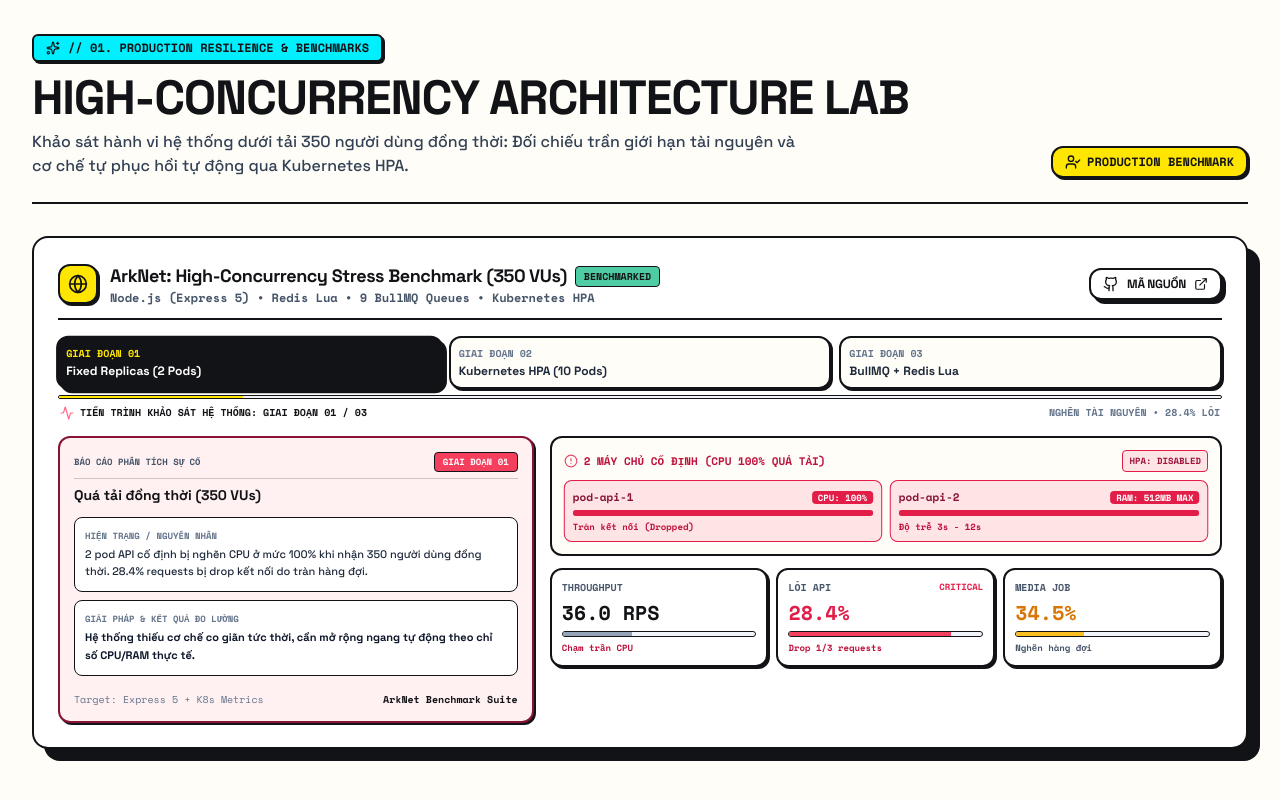
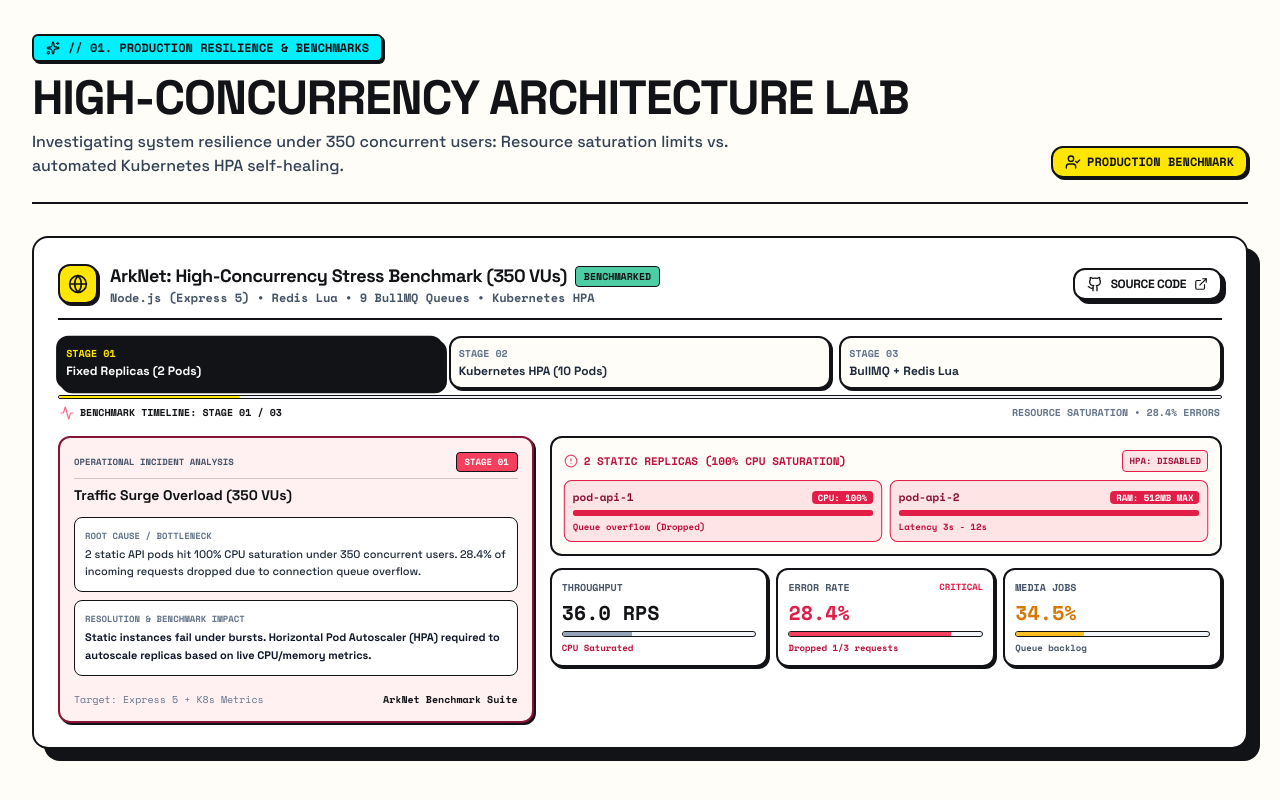
Before and after one commit to wokovn/wokovn.github.io, a React (Vite) app: page / in a window 1280 px wide. Shown: the part 734-1534 px from the top of the page. Built offline with nearby package versions, Linux system fonts and the light colour scheme.

Commit message:
fix(i18n): unify 100% of portfolio language to professional English across all components and data

```diff
--- a/src/components/NeobrutalSystems.jsx
+++ b/src/components/NeobrutalSystems.jsx
@@ -34,7 +34,7 @@ export default function NeobrutalSystems() {
               HIGH-CONCURRENCY ARCHITECTURE LAB
             </h2>
             <p className="text-sm sm:text-base text-slate-700 mt-2 max-w-3xl font-medium">
-              Khảo sát hành vi hệ thống dưới tải 350 người dùng đồng thời: Đối chiếu trần giới hạn tài nguyên và cơ chế tự phục hồi tự động qua Kubernetes HPA.
+              Investigating system resilience under 350 concurrent users: Resource saturation limits vs. automated Kubernetes HPA self-healing.
             </p>
           </div>
 
--- a/src/components/systems/ArkNetStressLab.jsx
+++ b/src/components/systems/ArkNetStressLab.jsx
@@ -39,33 +39,33 @@ export default function ArkNetStressLab({ arknet }) {
   const stages = [
     {
       id: 0,
-      badge: "GIAI ĐOẠN 01",
+      badge: "STAGE 01",
       title: "Fixed Replicas (2 Pods)",
-      statusLabel: "NGHẼN TÀI NGUYÊN • 28.4% LỖI",
+      statusLabel: "RESOURCE SATURATION • 28.4% ERRORS",
       statusColor: "bg-rose-500 text-white",
-      incidentTitle: "Quá tải đồng thời (350 VUs)",
-      problem: "2 pod API cố định bị nghẽn CPU ở mức 100% khi nhận 350 người dùng đồng thời. 28.4% requests bị drop kết nối do tràn hàng đợi.",
-      resolution: "Hệ thống thiếu cơ chế co giãn tức thời, cần mở rộng ngang tự động theo chỉ số CPU/RAM thực tế."
+      incidentTitle: "Traffic Surge Overload (350 VUs)",
+      problem: "2 static API pods hit 100% CPU saturation under 350 concurrent users. 28.4% of incoming requests dropped due to connection queue overflow.",
+      resolution: "Static instances fail under bursts. Horizontal Pod Autoscaler (HPA) required to autoscale replicas based on live CPU/memory metrics."
     },
     {
       id: 1,
-      badge: "GIAI ĐOẠN 02",
+      badge: "STAGE 02",
       title: "Kubernetes HPA (10 Pods)",
-      statusLabel: "TỰ ĐỘNG BUNG 10 PODS • TĂNG 242%",
+      statusLabel: "10 REPLICAS AUTOSCALED • +242% BOOST",
       statusColor: "bg-neo-green text-[#121316]",
-      incidentTitle: "Tự động co giãn theo tải thực tế",
-      problem: "Cấu hình Horizontal Pod Autoscaler (HPA) giám sát CPU/RAM qua Metrics Server, kích hoạt mở rộng từ 2 lên 10 pods trong vài giây.",
-      resolution: "Thông lượng tăng 2.42x (87.2 RPS), tỷ lệ lỗi triệt tiêu về 0.8%, xử lý an toàn hơn 158,000 lượt requests."
+      incidentTitle: "Elastic Workload Autoscaling",
+      problem: "Horizontal Pod Autoscaler monitors CPU/RAM via Kubernetes Metrics Server, scaling from 2 to 10 pods within seconds.",
+      resolution: "Throughput boosted 2.42x to 87.2 RPS, error rate dropped to 0.8%, safely serving 158,000+ total requests."
     },
     {
       id: 2,
-      badge: "GIAI ĐOẠN 03",
+      badge: "STAGE 03",
       title: "BullMQ + Redis Lua",
-      statusLabel: "PHÂN TÁCH XỬ LÝ NỀN",
+      statusLabel: "DECOUPLED ASYNC WORKERS",
       statusColor: "bg-neo-yellow text-[#121316]",
-      incidentTitle: "Phân tách tác vụ nặng khỏi luồng chính",
-      problem: "Tác vụ đồng bộ bài viết, like/comment, và xử lý media nếu xử lý trực tiếp trên HTTP thread sẽ gây block event-loop.",
-      resolution: "Tách sang 9 worker queues độc lập qua BullMQ; tính điểm xu hướng suy giảm theo thời gian qua Redis Lua nguyên tử (<1ms)."
+      incidentTitle: "Isolating Heavy Workloads from Main Thread",
+      problem: "Feed fanout, ranking computations, and media transcoding on the HTTP thread would block the Node.js event loop.",
+      resolution: "Offloaded heavy tasks to 9 BullMQ worker queues; executed atomic time-decay ranking scripts directly in Redis via Lua (<1ms)."
     }
   ];
 
@@ -128,7 +128,7 @@ export default function ArkNetStressLab({ arknet }) {
                   className="neo-btn-secondary text-xs py-1.5 px-3 self-start sm:self-auto"
                 >
                   <GithubIcon className="w-4 h-4" />
-                  <span>MÃ NGUỒN</span>
+                  <span>SOURCE CODE</span>
                   <ExternalLink className="w-3.5 h-3.5" />
                 </a>
               )}
@@ -174,7 +174,7 @@ export default function ArkNetStressLab({ arknet }) {
               <div className="flex items-center justify-between text-[10px] font-mono font-bold text-slate-500 px-0.5">
                 <span className="flex items-center gap-1.5 text-[#121316]">
                   <Activity className="w-3.5 h-3.5 text-neo-pink" />
-                  <span>TIẾN TRÌNH KHẢO SÁT HỆ THỐNG: GIAI ĐOẠN 0{arkStage + 1} / 03</span>
+                  <span>BENCHMARK TIMELINE: STAGE 0{arkStage + 1} / 03</span>
                 </span>
                 <span>{stages[arkStage].statusLabel}</span>
               </div>
@@ -203,7 +203,7 @@ export default function ArkNetStressLab({ arknet }) {
                     <div className="space-y-1.5">
                       <div className="flex items-center justify-between gap-2 border-b border-[#121316]/20 pb-1.5">
                         <span className="text-[9px] font-mono font-black text-slate-600 uppercase">
-                          BÁO CÁO PHÂN TÍCH SỰ CỐ
+                          OPERATIONAL INCIDENT ANALYSIS
                         </span>
                         <span className={`px-2 py-0.5 rounded border border-[#121316] font-mono text-[9px] font-black shadow-neo-xs ${stages[arkStage].statusColor}`}>
                           {stages[arkStage].badge}
@@ -217,7 +217,7 @@ export default function ArkNetStressLab({ arknet }) {
                     <div className="space-y-2 text-xs">
                       <div className="p-2.5 rounded-lg bg-white border border-[#121316]">
                         <span className="font-mono text-[9px] font-black text-slate-500 block uppercase">
-                          HIỆN TRẠNG / NGUYÊN NHÂN
+                          ROOT CAUSE / BOTTLENECK
                         </span>
                         <p className="text-slate-800 font-medium text-[11px] mt-0.5 leading-relaxed">
                           {stages[arkStage].problem}
@@ -226,7 +226,7 @@ export default function ArkNetStressLab({ arknet }) {
 
                       <div className="p-2.5 rounded-lg bg-white border border-[#121316]">
                         <span className="font-mono text-[9px] font-black text-slate-500 block uppercase">
-                          GIẢI PHÁP &amp; KẾT QUẢ ĐO LƯỜNG
+                          RESOLUTION &amp; BENCHMARK IMPACT
                         </span>
                         <p className="text-slate-900 font-bold text-[11px] mt-0.5 leading-relaxed">
                           {stages[arkStage].resolution}
@@ -261,7 +261,7 @@ export default function ArkNetStressLab({ arknet }) {
                         <div className="flex items-center justify-between text-xs font-mono font-bold">
                           <span className="text-rose-700 flex items-center gap-1.5 font-black text-[11px]">
                             <AlertCircle className="w-3.5 h-3.5 text-rose-600 animate-pulse" />
-                            <span>2 MÁY CHỦ CỐ ĐỊNH (CPU 100% QUÁ TẢI)</span>
+                            <span>2 STATIC REPLICAS (100% CPU SATURATION)</span>
                           </span>
                           <span className="px-1.5 py-0.5 rounded border border-rose-600 bg-rose-100 text-rose-800 font-bold text-[9px]">
                             HPA: DISABLED
@@ -281,7 +281,7 @@ export default function ArkNetStressLab({ arknet }) {
                             <div className="w-full h-1.5 rounded-full bg-rose-200 overflow-hidden">
                               <div className="w-full h-full bg-rose-600" />
                             </div>
-                            <span className="text-[9px] text-rose-700 block font-bold truncate">Tràn kết nối (Dropped)</span>
+                            <span className="text-[9px] text-rose-700 block font-bold truncate">Queue overflow (Dropped)</span>
                           </motion.div>
 
                           <motion.div
@@ -296,7 +296,7 @@ export default function ArkNetStressLab({ arknet }) {
                             <div className="w-full h-1.5 rounded-full bg-rose-200 overflow-hidden">
                               <div className="w-full h-full bg-rose-600" />
                             </div>
-                            <span className="text-[9px] text-rose-700 block font-bold truncate">Độ trễ 3s - 12s</span>
+                            <span className="text-[9px] text-rose-700 block font-bold truncate">Latency 3s - 12s</span>
                           </motion.div>
                         </div>
                       </div>
@@ -311,30 +311,30 @@ export default function ArkNetStressLab({ arknet }) {
                           <div className="w-full h-1.5 rounded-full bg-slate-100 border border-[#121316] overflow-hidden">
                             <div className="w-[36%] h-full bg-slate-400" />
                           </div>
-                          <span className="text-[9px] text-rose-700 font-bold block truncate">Chạm trần CPU</span>
+                          <span className="text-[9px] text-rose-700 font-bold block truncate">CPU Saturated</span>
                         </div>
 
                         <div className="p-2.5 rounded-xl border-2 border-[#121316] bg-white shadow-neo-sm space-y-1">
                           <div className="flex justify-between text-[10px] font-bold text-slate-600">
-                            <span>LỖI API</span>
+                            <span>ERROR RATE</span>
                             <span className="text-rose-600 font-black text-[9px]">CRITICAL</span>
                           </div>
                           <div className="text-xl font-black text-rose-600">28.4%</div>
                           <div className="w-full h-1.5 rounded-full bg-slate-100 border border-[#121316] overflow-hidden">
                             <div className="w-[84%] h-full bg-rose-500" />
                           </div>
-                          <span className="text-[9px] text-rose-700 font-bold block truncate">Drop 1/3 requests</span>
+                          <span className="text-[9px] text-rose-700 font-bold block truncate">Dropped 1/3 requests</span>
                         </div>
 
                         <div className="p-2.5 rounded-xl border-2 border-[#121316] bg-white shadow-neo-sm space-y-1">
                           <div className="flex justify-between text-[10px] font-bold text-slate-600">
-                            <span>MEDIA JOB</span>
+                            <span>MEDIA JOBS</span>
                           </div>
                           <div className="text-xl font-black text-amber-600">34.5%</div>
                           <div className="w-full h-1.5 rounded-full bg-slate-100 border border-[#121316] overflow-hidden">
                             <div className="w-[35%] h-full bg-amber-400" />
                           </div>
-                          <span className="text-[9px] text-slate-600 font-bold block truncate">Nghẽn hàng đợi</span>
+                          <span className="text-[9px] text-slate-600 font-bold block truncate">Queue backlog</span>
                         </div>
                       </div>
                     </motion.div>
@@ -355,7 +355,7 @@ export default function ArkNetStressLab({ arknet }) {
                         <div className="flex items-center justify-between text-xs font-mono font-bold">
                           <span className="text-emerald-900 flex items-center gap-1.5 font-black text-[11px]">
                             <CheckCircle2 className="w-3.5 h-3.5 text-emerald-600" />
-                            <span>K8S HPA TỰ ĐỘNG BUNG 10 REPLICAS</span>
+                            <span>K8S HPA AUTOSCALED (10 REPLICAS)</span>
                           </span>
                           <span className="px-1.5 py-0.5 rounded border border-[#121316] bg-neo-green text-[9px] font-black">
                             10 REPLICAS ACTIVE
@@ -406,7 +406,7 @@ export default function ArkNetStressLab({ arknet }) {
                               className="h-full bg-neo-green"
                             />
                           </div>
-                          <span className="text-[9px] text-emerald-700 font-bold block truncate">158K+ reqs mượt mà</span>
+                          <span className="text-[9px] text-emerald-700 font-bold block truncate">158K+ requests served</span>
                         </motion.div>
 
                         <motion.div
@@ -416,7 +416,7 @@ export default function ArkNetStressLab({ arknet }) {
                           className="p-2.5 rounded-xl border-2 border-[#121316] bg-white shadow-neo-sm space-y-1"
                         >
                           <div className="flex justify-between text-[10px] font-bold text-slate-600">
-                            <span>LỖI API</span>
+                            <span>ERROR RATE</span>
                             <span className="bg-neo-green px-1 rounded text-[8px] font-black">MINIMAL</span>
                           </div>
                           <div className="text-xl font-black text-emerald-600">0.8%</div>
@@ -428,7 +428,7 @@ export default function ArkNetStressLab({ arknet }) {
                               className="h-full bg-emerald-500"
                             />
                           </div>
-                          <span className="text-[9px] text-emerald-700 font-bold block truncate">Giảm lỗi hơn 35x</span>
+                          <span className="text-[9px] text-emerald-700 font-bold block truncate">35x error reduction</span>
                         </motion.div>
 
                         <motion.div
@@ -438,7 +438,7 @@ export default function ArkNetStressLab({ arknet }) {
                           className="p-2.5 rounded-xl border-2 border-[#121316] bg-white shadow-neo-sm space-y-1"
                         >
                           <div className="flex justify-between text-[10px] font-bold text-slate-600">
-                            <span>MEDIA JOB</span>
+                            <span>MEDIA JOBS</span>
                             <span className="text-neo-cyan font-black text-[9px]">STABLE</span>
                           </div>
                           <div className="text-xl font-black text-[#121316]">86.2%</div>
@@ -450,7 +450,7 @@ export default function ArkNetStressLab({ arknet }) {
                               className="h-full bg-neo-cyan"
                             />
                           </div>
-                          <span className="text-[9px] text-slate-700 font-bold block truncate">Worker xử lý chuẩn</span>
+                          <span className="text-[9px] text-slate-700 font-bold block truncate">Realtime processing</span>
                         </motion.div>
                       </div>
                     </motion.div>
@@ -470,7 +470,7 @@ export default function ArkNetStressLab({ arknet }) {
                         <div className="flex items-center justify-between text-xs font-mono font-bold">
                           <span className="text-[#121316] flex items-center gap-1.5 text-[11px]">
                             <Layers className="w-3.5 h-3.5 text-neo-pink" />
-                            <span>9 QUEUES NỀN TÁCH BIỆT (CLICK TỪNG BƯỚC)</span>
+                            <span>9 DECOUPLED WORKER QUEUES (SELECT STEP)</span>
                           </span>
                           <span className="text-slate-500 text-[10px] hidden sm:inline">Non-blocking Event Loop</span>
                         </div>
--- a/src/components/systems/NewsAiPipeline.jsx
+++ b/src/components/systems/NewsAiPipeline.jsx
@@ -2,13 +2,8 @@ import React, { useState } from 'react';
 import { motion } from 'framer-motion';
 import {
   Bot,
-  Cpu,
-  Zap,
   ExternalLink,
-  CheckCircle2,
-  Sparkles,
-  Layers,
-  ArrowRight
+  Layers
 } from 'lucide-react';
 import { GithubIcon } from '../Icons';
 
@@ -18,27 +13,27 @@ export default function NewsAiPipeline({ tts }) {
   const pipelineSteps = [
     {
       step: "01. CRAWLER",
-      title: "Thu thập tin tức đa nguồn",
+      title: "Multi-Source News Scraping",
       tech: "Brave Search API + Puppeteer Headless",
-      desc: "Trích xuất bài viết thời sự, kinh tế tự động, làm sạch HTML rác và loại bỏ quảng cáo trong <1.2s."
+      desc: "Automated extraction of current affairs articles, sanitizing raw DOM and stripping ad boilerplate in <1.2s."
     },
     {
       step: "02. LLM SUMMARY",
-      title: "Tóm tắt ngữ cảnh chuẩn xác",
+      title: "Context-Aware Summarization",
       tech: "Google Gemini API (Structured JSON)",
-      desc: "Sinh bản tin cô đọng 3-4 câu, chuẩn hóa dấu câu tiếng Việt và định dạng ngữ điệu trước khi đưa vào mô hình giọng nói."
+      desc: "Generates concise 3-4 sentence summaries with structured schema and phonetic normalization prior to synthesis."
     },
     {
       step: "03. GPU INFERENCE",
-      title: "Tổng hợp giọng nói Neural vnTTS",
+      title: "Neural Voice Synthesis (vnTTS)",
       tech: "PyTorch (CUDA) + FastAPI",
-      desc: "Mô hình TTS xử lý mel-spectrogram và vocoder trên GPU, tạo luồng âm thanh tự nhiên chuẩn âm sắc vùng miền."
+      desc: "End-to-end mel-spectrogram and neural vocoder inference on CUDA GPUs with regional dialect adaptability."
     },
     {
       step: "04. EDGE DELIVERY",
-      title: "Chuyển mã & Phân phối âm thanh",
+      title: "Audio Transcoding & CDN Delivery",
       tech: "FFmpeg Pipeline + Supabase CDN",
-      desc: "Nén WAV sang MP3 (64kbit/s) giảm 78% dung lượng truyền tải, lưu trữ và streaming tức thì qua CDN public bucket."
+      desc: "Transcodes WAV to MP3 (64kbps) reducing bandwidth by 78%, storing and streaming audio via edge buckets."
     }
   ];
 
@@ -79,7 +74,7 @@ export default function NewsAiPipeline({ tts }) {
             className="neo-btn-secondary text-xs py-1.5 px-3 self-start sm:self-auto"
           >
             <GithubIcon className="w-4 h-4" />
-            <span>MÃ NGUỒN</span>
+            <span>SOURCE CODE</span>
             <ExternalLink className="w-3.5 h-3.5" />
           </a>
         )}
@@ -88,10 +83,10 @@ export default function NewsAiPipeline({ tts }) {
       {/* Pipeline Description Box */}
       <div className="p-3.5 rounded-xl border-2 border-[#121316] bg-neo-cyan/10 space-y-1">
         <span className="text-[10px] font-mono font-black text-[#121316] uppercase block">
-          KIẾN TRÚC TỰ ĐỘNG HÓA TẬN DỤNG GPU:
+          GPU-ACCELERATED AUTOMATION ARCHITECTURE:
         </span>
         <p className="text-xs text-slate-800 font-medium leading-relaxed">
-          Tự động hóa toàn diện quy trình từ bóc tách báo điện tử, tóm tắt ngữ cảnh bằng Gemini AI đến tổng hợp giọng đọc tiếng Việt trên hạ tầng CUDA. Triển khai cơ chế <strong>Job-based polling trên FastAPI</strong> để xử lý bất đồng bộ các đoạn audio dài mà không gây block luồng Node.js chính.
+          End-to-end automated news pipeline: Scraping multi-source articles, generating structured context-aware briefs via Gemini, and running CUDA-accelerated neural voice inference. Implements <strong>job-based polling on FastAPI</strong> to handle long audio generation asynchronously without blocking the Node.js event loop.
         </p>
       </div>
 
@@ -100,7 +95,7 @@ export default function NewsAiPipeline({ tts }) {
         <div className="flex items-center justify-between text-xs font-mono font-bold">
           <span className="flex items-center gap-1.5 text-[#121316]">
             <Layers className="w-4 h-4 text-neo-pink" />
-            <span>4 GIAI ĐOẠN XỬ LÝ (CHỌN TỪNG BƯỚC ĐỂ XEM THÔNG SỐ)</span>
+            <span>4 PROCESSING STAGES (SELECT STEP FOR SPECS)</span>
           </span>
           <span className="text-slate-500 hidden sm:inline">Decoupled FastAPI Architecture</span>
         </div>
@@ -137,15 +132,15 @@ export default function NewsAiPipeline({ tts }) {
       {/* Key Operational Metrics Strip */}
       <div className="grid grid-cols-1 sm:grid-cols-3 gap-3 font-mono text-xs">
         <div className="p-3 rounded-xl border-2 border-[#121316] bg-white shadow-neo-sm flex items-center justify-between">
-          <span className="text-slate-600 font-bold text-[11px]">DATASET TIẾNG VIỆT:</span>
+          <span className="text-slate-600 font-bold text-[11px]">SPEECH DATASET:</span>
           <span className="bg-neo-green px-2 py-0.5 rounded border border-[#121316] font-black text-[11px]">
-            27.1h (14,475 mẫu)
+            27.1h (14,475 samples)
           </span>
         </div>
         <div className="p-3 rounded-xl border-2 border-[#121316] bg-white shadow-neo-sm flex items-center justify-between">
-          <span className="text-slate-600 font-bold text-[11px]">XỬ LÝ ĐA NHIỆM:</span>
+          <span className="text-slate-600 font-bold text-[11px]">CONCURRENCY:</span>
           <span className="bg-neo-cyan px-2 py-0.5 rounded border border-[#121316] font-black text-[11px]">
-            Job-based Polling (Tránh Timeout)
+            Job-based Polling (No Timeout)
           </span>
         </div>
         <div className="p-3 rounded-xl border-2 border-[#121316] bg-white shadow-neo-sm flex items-center justify-between">
```
Also changed, not shown: src/components/SkillsMatrix.jsx (+7 -7 lines), src/components/systems/DatabaseOptimizationCard.jsx (+9 -13 lines), src/components/systems/VaultSecurityCard.jsx (+10 -15 lines), src/data/portfolioData.js (+19 -24 lines), 5 other files (tests, documents, lock files or other folders).
